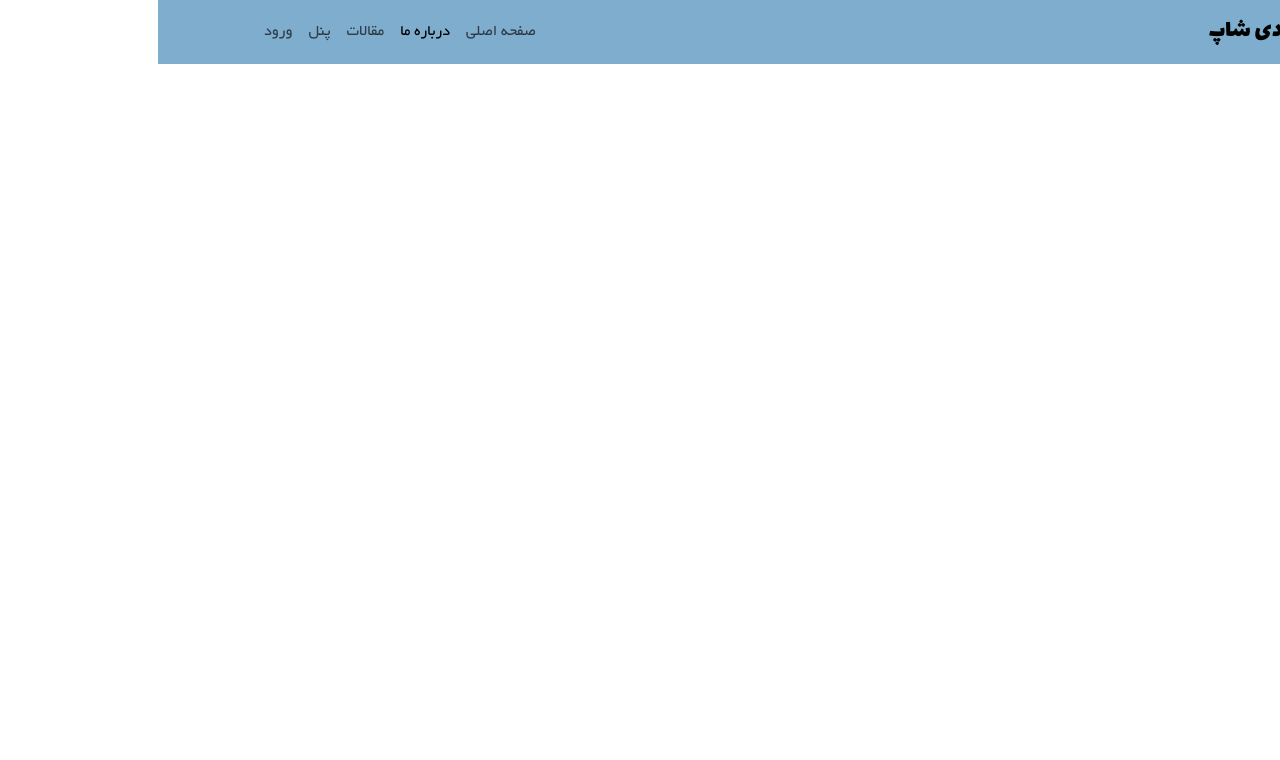
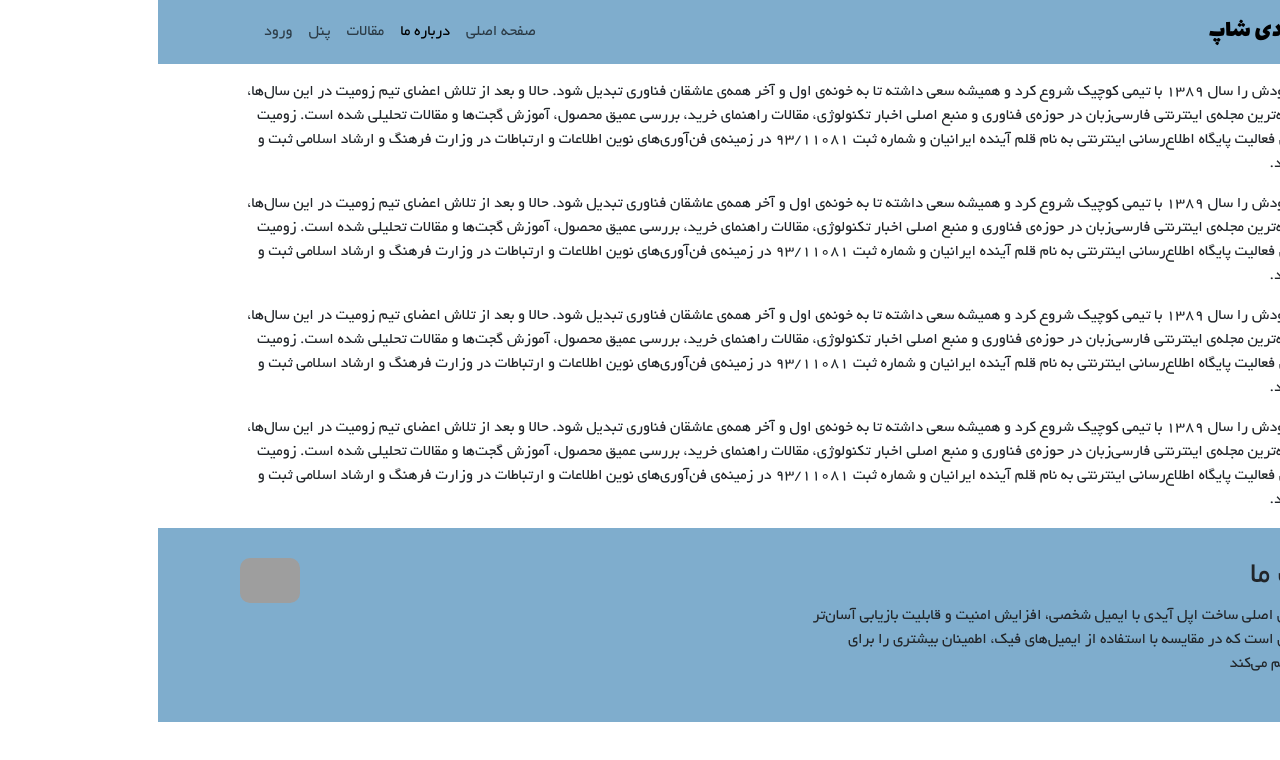
Before and after one commit to ahmadrezahemmat/firstidshop, a React (Create React App) app: page /about in a window 1280 px wide. Shown: the top 760 px of the page. Built offline with nearby package versions, Linux system fonts and the light colour scheme; grey boxes are pictures that could not be loaded.

Commit message:
finish about

```diff
--- a/src/pages/about/About.js
+++ b/src/pages/about/About.js
@@ -1,8 +1,53 @@
+import { Container } from "react-bootstrap";
+import Footer from "../../components/footer/Footer";
 import MyNavbar from "../../components/navbar/Navbar";
 function About() {
   return (
     <div>
       <MyNavbar />
+      <Container>
+        <p>
+          زومیت کار خودش را سال ۱۳۸۹ با تیمی کوچیک شروع کرد و همیشه سعی داشته تا
+          به خونه‌ی اول و آخر همه‌ی عاشقان فناوری تبدیل شود. حالا و بعد از تلاش
+          اعضای تیم زومیت در این سال‌ها، اینجا پربیننده‌ترین مجله‌ی اینترنتی
+          فارسی‌زبان در حوزه‌ی فناوری و منبع اصلی اخبار تکنولوژی، مقالات راهنمای
+          خرید، بررسی عمیق محصول، آموزش گجت‌ها و مقالات تحلیلی شده است. زومیت
+          تحت پروانه‌ی فعالیت پایگاه اطلاع‌رسانی اینترنتی به نام قلم آینده
+          ایرانیان و شماره ثبت ۹۳/۱۱۰۸۱ در زمینه‌ی فن‌آوری‌های نوین اطلاعات و
+          ارتباطات در وزارت فرهنگ و ارشاد اسلامی ثبت و فعالیت می‌کند.
+        </p>
+        <p>
+          زومیت کار خودش را سال ۱۳۸۹ با تیمی کوچیک شروع کرد و همیشه سعی داشته تا
+          به خونه‌ی اول و آخر همه‌ی عاشقان فناوری تبدیل شود. حالا و بعد از تلاش
+          اعضای تیم زومیت در این سال‌ها، اینجا پربیننده‌ترین مجله‌ی اینترنتی
+          فارسی‌زبان در حوزه‌ی فناوری و منبع اصلی اخبار تکنولوژی، مقالات راهنمای
+          خرید، بررسی عمیق محصول، آموزش گجت‌ها و مقالات تحلیلی شده است. زومیت
+          تحت پروانه‌ی فعالیت پایگاه اطلاع‌رسانی اینترنتی به نام قلم آینده
+          ایرانیان و شماره ثبت ۹۳/۱۱۰۸۱ در زمینه‌ی فن‌آوری‌های نوین اطلاعات و
+          ارتباطات در وزارت فرهنگ و ارشاد اسلامی ثبت و فعالیت می‌کند.
+        </p>
+        <p>
+          زومیت کار خودش را سال ۱۳۸۹ با تیمی کوچیک شروع کرد و همیشه سعی داشته تا
+          به خونه‌ی اول و آخر همه‌ی عاشقان فناوری تبدیل شود. حالا و بعد از تلاش
+          اعضای تیم زومیت در این سال‌ها، اینجا پربیننده‌ترین مجله‌ی اینترنتی
+          فارسی‌زبان در حوزه‌ی فناوری و منبع اصلی اخبار تکنولوژی، مقالات راهنمای
+          خرید، بررسی عمیق محصول، آموزش گجت‌ها و مقالات تحلیلی شده است. زومیت
+          تحت پروانه‌ی فعالیت پایگاه اطلاع‌رسانی اینترنتی به نام قلم آینده
+          ایرانیان و شماره ثبت ۹۳/۱۱۰۸۱ در زمینه‌ی فن‌آوری‌های نوین اطلاعات و
+          ارتباطات در وزارت فرهنگ و ارشاد اسلامی ثبت و فعالیت می‌کند.
+        </p>
+        <p>
+          زومیت کار خودش را سال ۱۳۸۹ با تیمی کوچیک شروع کرد و همیشه سعی داشته تا
+          به خونه‌ی اول و آخر همه‌ی عاشقان فناوری تبدیل شود. حالا و بعد از تلاش
+          اعضای تیم زومیت در این سال‌ها، اینجا پربیننده‌ترین مجله‌ی اینترنتی
+          فارسی‌زبان در حوزه‌ی فناوری و منبع اصلی اخبار تکنولوژی، مقالات راهنمای
+          خرید، بررسی عمیق محصول، آموزش گجت‌ها و مقالات تحلیلی شده است. زومیت
+          تحت پروانه‌ی فعالیت پایگاه اطلاع‌رسانی اینترنتی به نام قلم آینده
+          ایرانیان و شماره ثبت ۹۳/۱۱۰۸۱ در زمینه‌ی فن‌آوری‌های نوین اطلاعات و
+          ارتباطات در وزارت فرهنگ و ارشاد اسلامی ثبت و فعالیت می‌کند.
+        </p>
+      </Container>
+      <Footer />
     </div>
   );
 }
```
